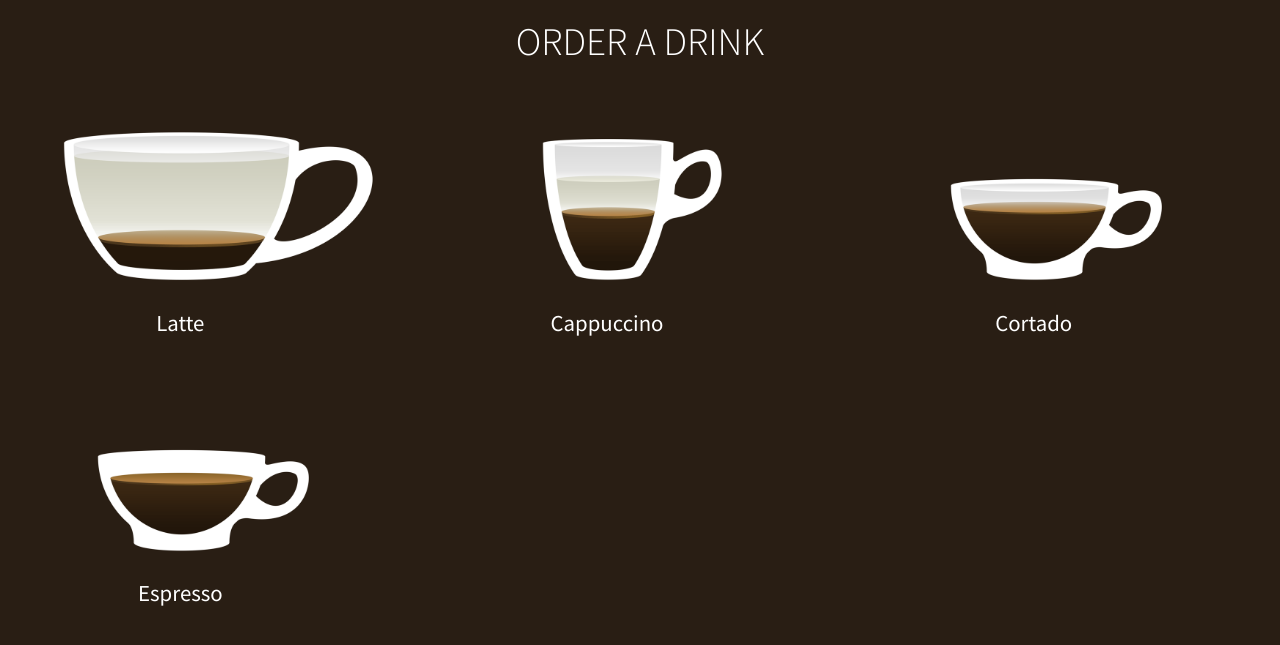
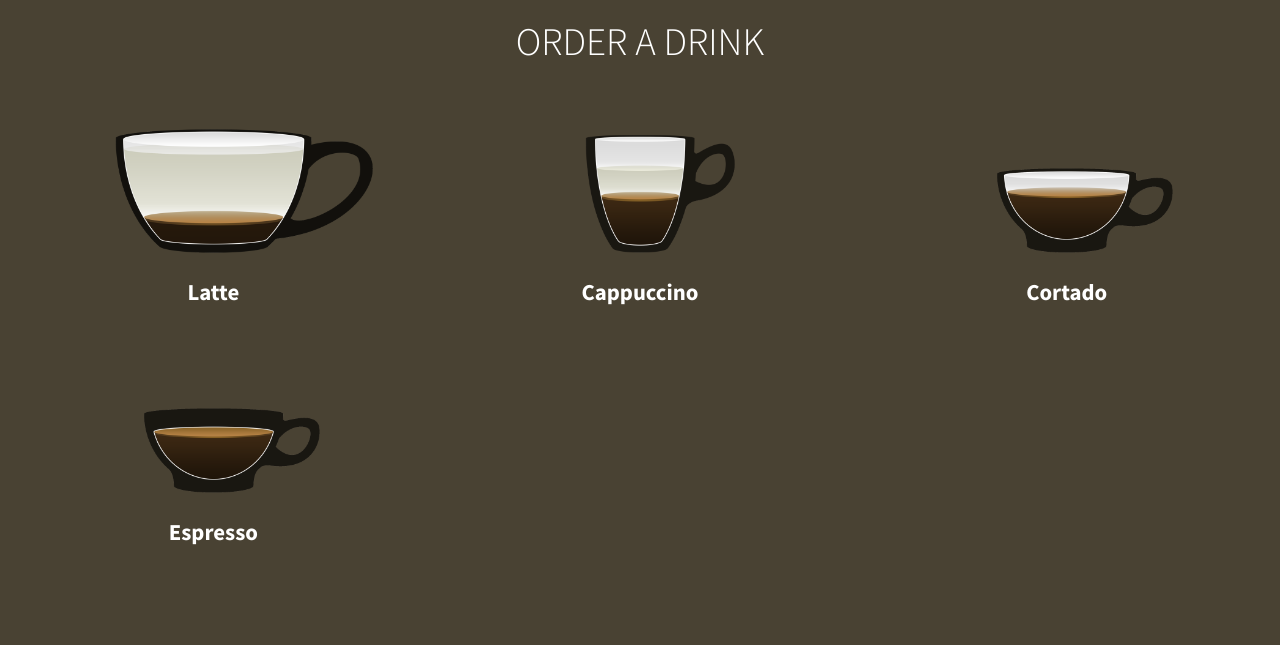
Before and after one commit to themattrix/coffeebar, a Flask app: page / in a window 1280 px wide. Shown: the top 645 px of the page. Run offline with Flask 2, Linux system fonts and the light colour scheme; some libraries are stand-ins or nearby versions.

Commit message:
Made cup outlines dark in order to see milk.

```diff
--- a/coffeebar/templates/base.html
+++ b/coffeebar/templates/base.html
@@ -14,7 +14,7 @@
 {% block scripts %}
     <style>
         body {
-            background-color: #291e14;
+            background-color: #494233;
         }
     </style>
 {% endblock %}
--- a/coffeebar/templates/drinks.html
+++ b/coffeebar/templates/drinks.html
@@ -97,9 +97,8 @@
             color: #ffffff;
         }
         .drink-name {
-            position: relative;
-            right: 9%;
             font-size: larger;
+            font-weight: bolder;
         }
     </style>
 {% endblock %}
```
Also changed, not shown: coffeebar/static/images/cappuccino.png, coffeebar/static/images/cortado.png, coffeebar/static/images/espresso.png, coffeebar/static/images/latte.png.
